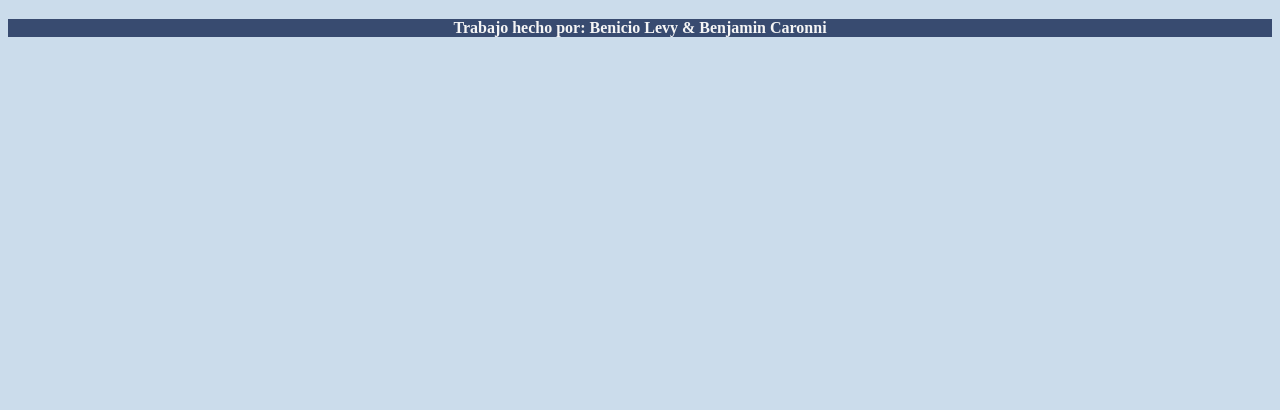
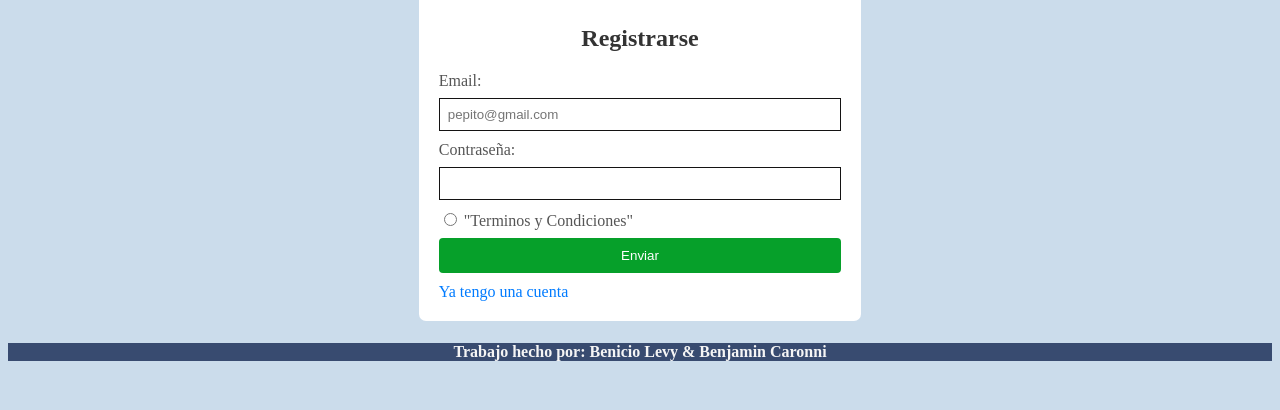
Before and after one commit to BCaronni/prg1Grupo3, a plain HTML site: page registro.html in a window 1280 px wide. Shown: the part 390-800 px from the top of the page. Drawn offline with Linux system fonts and the light colour scheme.

Commit message:
Termine los dos forms de registro y login con su css

```diff
--- a/css/styles.css
+++ b/css/styles.css
@@ -1,4 +1,8 @@
 @import url('https://fonts.googleapis.com/css2?family=Montserrat:ital,wght@0,100..900;1,100..900&family=Shadows+Into+Light&display=swap');
+*{
+  box-sizing: border-box;
+}
+
 header{
   background-color: rgb(96, 139, 193);
 }
@@ -121,3 +125,70 @@ h4{
 .categorias{
   color: black;
 }
+
+/* Estilo para los forms de registro y login */
+.form-container{
+  display: flex;
+  justify-content: center;
+  align-items: center;
+  width: 100%;
+  height: auto;
+  padding-top: 10px;
+}
+
+.formRegistro {
+  background-color: #ffffff;
+  padding: 20px 20px;
+  border-radius: 7px;
+  width: 100%;
+  max-width: 35%;
+  box-sizing: border-box;
+}
+
+.formRegistro h2 {
+  margin-bottom: 20px;
+  color: #333333; /* Texto oscuro */
+  text-align: center;
+}
+
+/* Etiquetas */
+.formRegistro label {
+  display: block;
+  margin-bottom: 8px;
+  color: #555555; /* Texto más tenue */
+}
+
+
+#email, #password  {
+  width: 100%;
+  padding: 8px;
+  margin-bottom: 10px;
+  border: 1px solid #141313;
+}
+
+
+
+.formRegistro a {
+  text-align: center;
+  margin-top: 10px;
+  margin-bottom: 10px;
+  color: #007bff;
+  text-decoration: none;
+}
+
+
+
+/* Botón */
+.formRegistro button {
+  width: 100%;
+  padding: 10px;
+  margin-bottom: 10px;
+  border: 0px;
+  background-color: #06a02a;
+  color: white;
+  border-radius: 4px;
+}
+
+.formRegistro button:hover {
+  background-color: #91d9a1;
+}
--- a/registro.html
+++ b/registro.html
@@ -36,18 +36,28 @@
 </section>
 
 
-    <!-- Aca no entendi bien esto: "Validar el campo email. Si está vacío mostrar al usuario el texto en pantalla (no con alert)
-      "Por favor complete el campo" y el formulario no se enviará."" -->
+    <section class="form-container">
+
+
     <form class="formRegistro" action="login.html">
-      <input type="email" name="mail" value="" placeholder="Email" />
-      <input type="password" name="pass" value="" placeholder="Contraseña" />
+      <h2>Registrarse</h2>
+      <label for="email">Email: </label>
+
+      <input type="email" name="mail" id="email" placeholder="pepito@gmail.com" required/>
+      <label for="password" >Contraseña: </label>
+      <input type="password" name="pass" id="password" required/>
       <label>
         <input type="radio" />
         "Terminos y Condiciones"
       </label>
+      <button type="submit">Enviar</button>
+
       <a href="./login.html">Ya tengo una cuenta</a>
-      <button type="submit">Enviar</button>
     </form>
+
+
+  </section>
+
 
     <footer>
       <h4>Trabajo hecho por: Benicio Levy & Benjamin Caronni</h4>
```
Also changed, not shown: login.html (+2 -2 lines).
